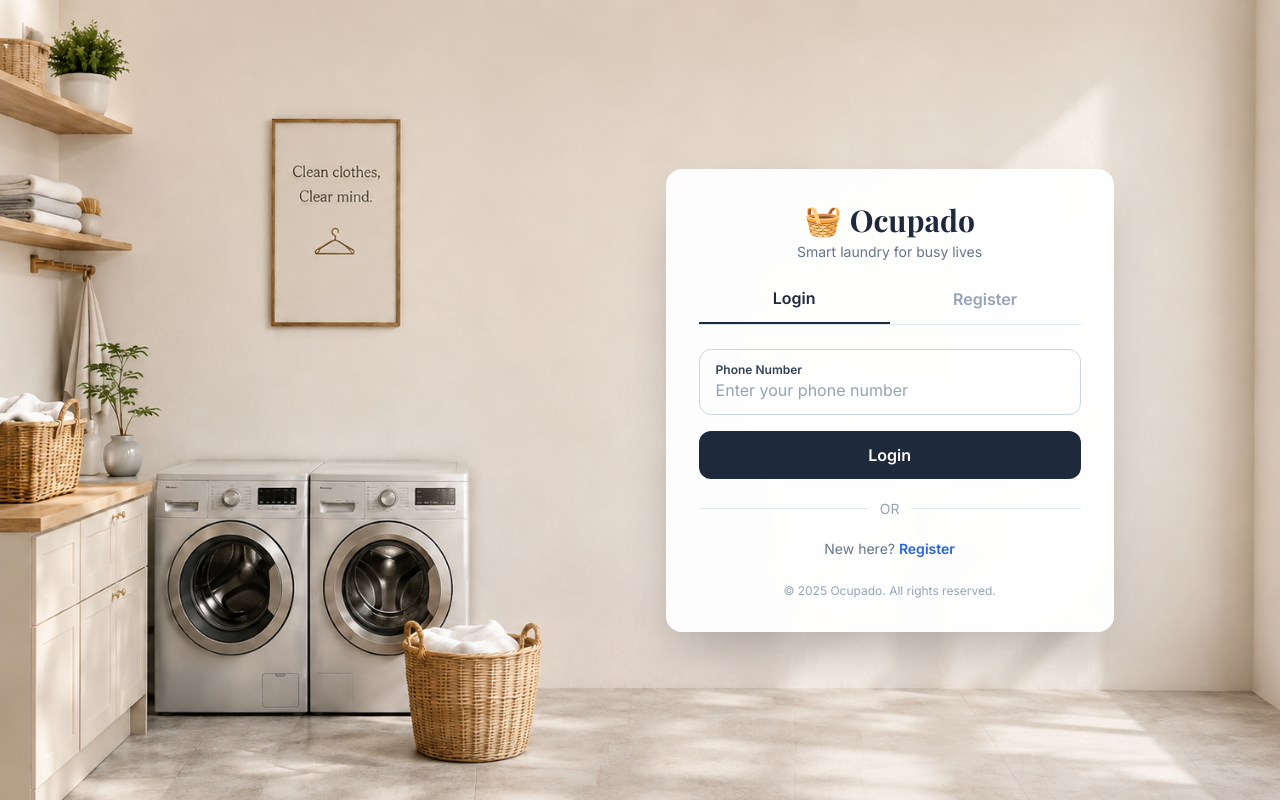
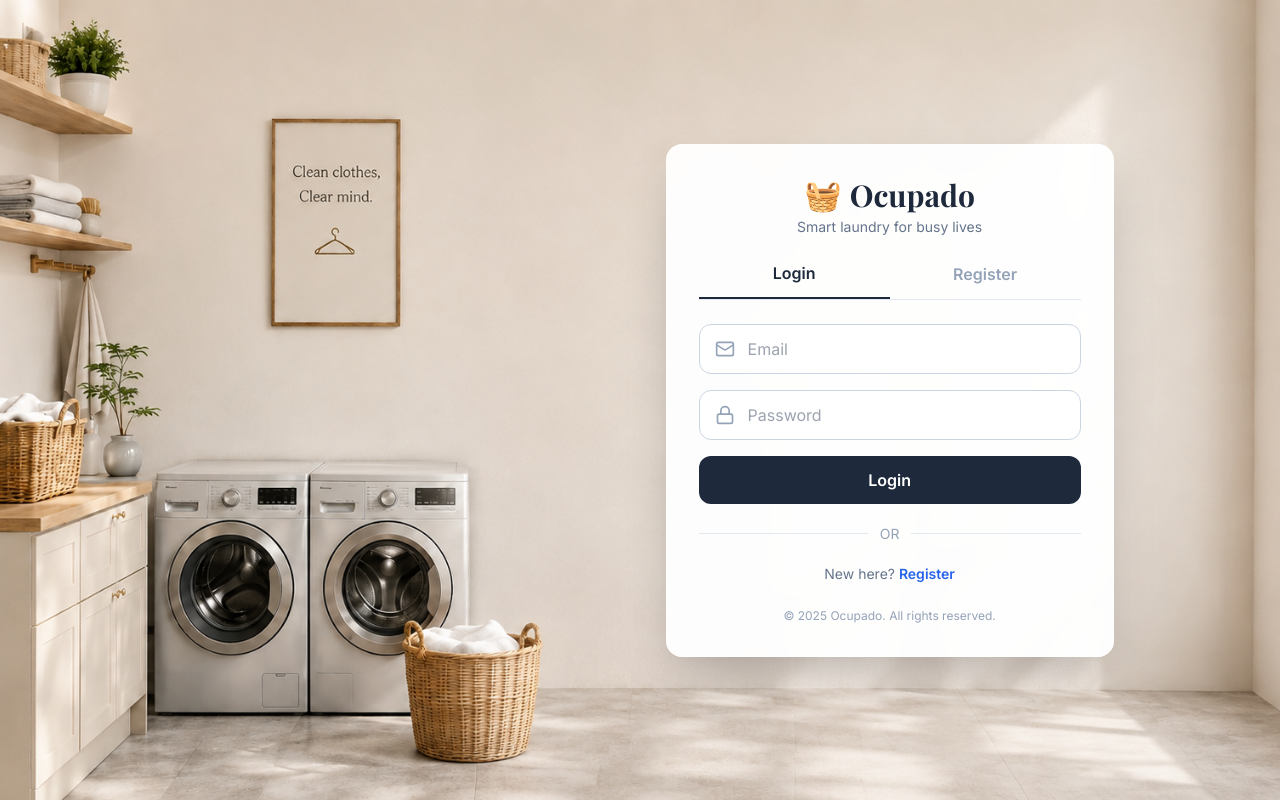
Before and after one commit to ishitaj15/ocupado, a React (Vite) app in the folder frontend/: page /login in a window 1280 px wide. Built offline with nearby package versions, Linux system fonts and the light colour scheme.

Commit message:
feat: Phase 0 complete - email/password/roles auth + backend fixes

```diff
--- a/frontend/src/pages/Login.jsx
+++ b/frontend/src/pages/Login.jsx
@@ -2,13 +2,14 @@ import { useState } from 'react'
 import { useNavigate } from 'react-router-dom'
 import { useAuth } from '../context/AuthContext'
 import axios from 'axios'
+import { Mail, Lock } from 'lucide-react'
+import { API } from '../config'
 import laundryImg from '../assets/laundry.png'
-import { API } from '../config'
-
 
 export default function Login() {
   const [name, setName] = useState('')
-  const [phone, setPhone] = useState('')
+  const [email, setEmail] = useState('')
+  const [password, setPassword] = useState('')
   const [isLogin, setIsLogin] = useState(true)
   const [error, setError] = useState('')
   const [loading, setLoading] = useState(false)
@@ -20,10 +21,10 @@ export default function Login() {
     setLoading(true)
     try {
       if (isLogin) {
-        const res = await axios.post(`${API}/api/auth/login`, { phone })
+        const res = await axios.post(`${API}/api/auth/login`, { email, password })
         login(res.data.student, res.data.token)
       } else {
-        const res = await axios.post(`${API}/api/auth/register`, { name, phone })
+        const res = await axios.post(`${API}/api/auth/register`, { name, email, password })
         login(res.data.student, res.data.token)
       }
       navigate('/')
@@ -43,9 +44,7 @@ export default function Login() {
         backgroundPosition: 'center',
       }}
     >
-      {/* Login card */}
       <div className="bg-white/95 backdrop-blur rounded-2xl shadow-2xl w-full max-w-md p-8 border border-white/40">
-        {/* Brand header inside card */}
         <div className="flex flex-col items-center mb-6">
           <div className="flex items-center gap-2">
             <span className="text-3xl">🧺</span>
@@ -54,7 +53,6 @@ export default function Login() {
           <p className="text-slate-500 text-sm mt-1">Smart laundry for busy lives</p>
         </div>
 
-        {/* Tabs */}
         <div className="flex border-b border-slate-200 mb-6">
           <button
             onClick={() => setIsLogin(true)}
@@ -83,17 +81,28 @@ export default function Login() {
           />
         )}
 
-        {/* Phone input */}
-        <div className="mb-4">
-          <div className="w-full border border-slate-300 rounded-xl px-4 py-3 focus-within:ring-2 focus-within:ring-navy">
-            <label className="block text-xs font-semibold text-slate-700">Phone Number</label>
-            <input
-              className="w-full focus:outline-none text-slate-800 placeholder-slate-400"
-              placeholder="Enter your phone number"
-              value={phone}
-              onChange={(e) => setPhone(e.target.value)}
-            />
-          </div>
+        {/* Email */}
+        <div className="relative mb-4">
+          <Mail className="absolute left-4 top-1/2 -translate-y-1/2 text-slate-400 w-5 h-5" />
+          <input
+            type="email"
+            className="w-full border border-slate-300 rounded-xl p-3 pl-12 focus:outline-none focus:ring-2 focus:ring-navy"
+            placeholder="Email"
+            value={email}
+            onChange={(e) => setEmail(e.target.value)}
+          />
+        </div>
+
+        {/* Password */}
+        <div className="relative mb-4">
+          <Lock className="absolute left-4 top-1/2 -translate-y-1/2 text-slate-400 w-5 h-5" />
+          <input
+            type="password"
+            className="w-full border border-slate-300 rounded-xl p-3 pl-12 focus:outline-none focus:ring-2 focus:ring-navy"
+            placeholder="Password"
+            value={password}
+            onChange={(e) => setPassword(e.target.value)}
+          />
         </div>
 
         {error && <p className="text-red-500 text-sm mb-3">{error}</p>}
```
